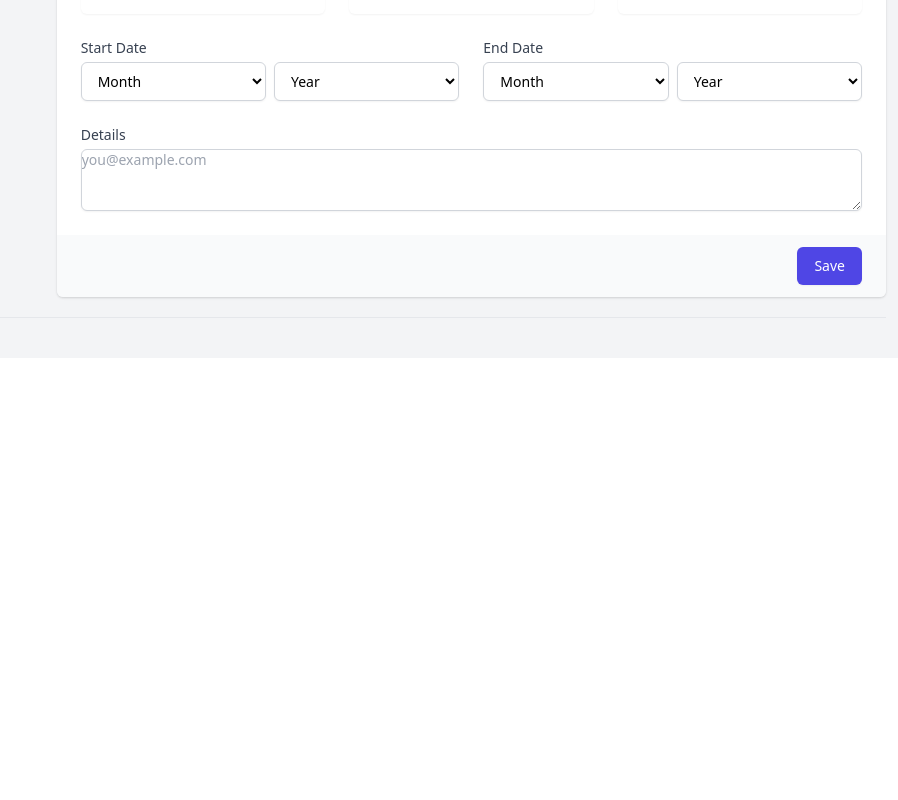
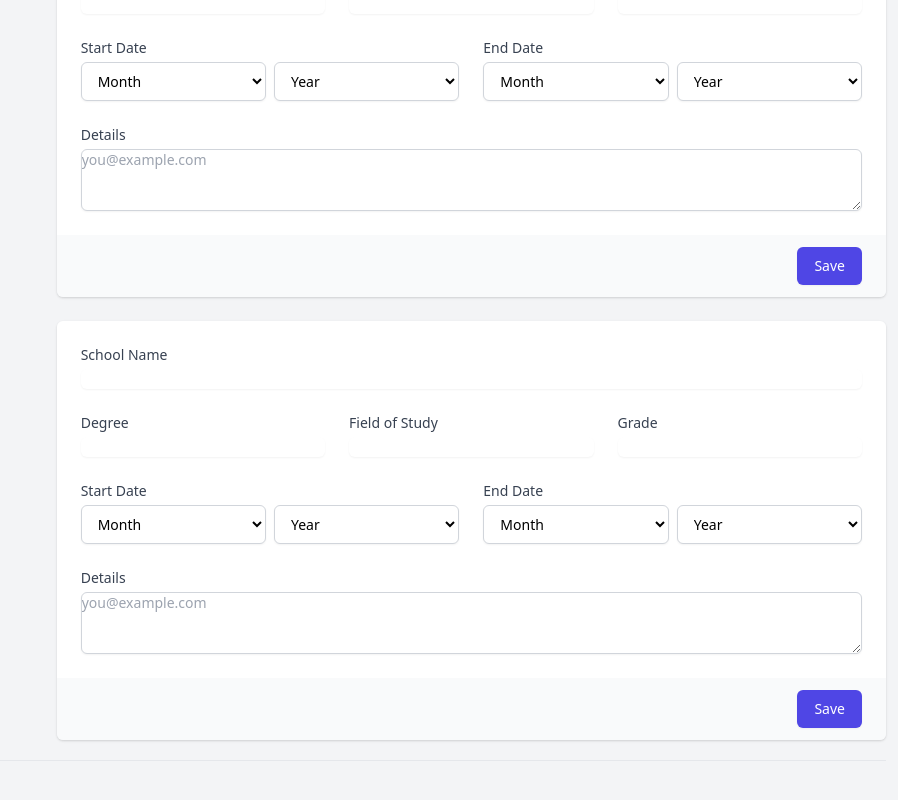
Before and after one commit to akathecoder/online-resume-portal, a Next.js app: page /profile in a window 1280 px wide. Shown: the part 806-1606 px from the top of the page, without its empty margins (382-1280 px from the left). Before the commit the page ends 1164 px from the top, so only its background shows below. Built offline with nearby package versions, Linux system fonts and the light colour scheme; no server answers.

Commit message:
reshaped form layout to accept multiple form cards if necessary

```diff
--- a/components/ProfileForms/EducationForm.tsx
+++ b/components/ProfileForms/EducationForm.tsx
@@ -9,6 +9,7 @@ import {
     StartDate,
 } from './EducationFormComps';
 import FormLayout from './FormLayout';
+import FormCard from './FormCard';
 
 const EducationForm: React.FC = () => {
     const handleSubmit = (event: React.FormEvent<HTMLFormElement>) => {
@@ -19,8 +20,8 @@ const EducationForm: React.FC = () => {
         <FormLayout
             heading="Education"
             description="This information will be displayed publicly so be careful what you share."
-            onSubmit={handleSubmit}
         >
+            <FormCard onSubmit={handleSubmit}>
                 <SchoolName />
                 <Degree />
                 <FieldOfStudy />
@@ -28,6 +29,17 @@ const EducationForm: React.FC = () => {
                 <StartDate />
                 <EndDate />
                 <Details />
+            </FormCard>
+
+            <FormCard onSubmit={handleSubmit}>
+                <SchoolName />
+                <Degree />
+                <FieldOfStudy />
+                <Grade />
+                <StartDate />
+                <EndDate />
+                <Details />
+            </FormCard>
         </FormLayout>
     );
 };
--- /dev/null
+++ b/components/ProfileForms/FormCard.tsx
@@ -0,0 +1,27 @@
+import React from 'react';
+import { SaveButton } from './GeneralFormComps';
+
+interface FormCardProps {
+    children: React.ReactNode;
+    onSubmit: (event: React.FormEvent<HTMLFormElement>) => void;
+}
+
+const FormCard: React.FC<FormCardProps> = ({
+    children,
+    onSubmit,
+}: FormCardProps) => {
+    return (
+        <form onSubmit={onSubmit}>
+            <div className="shadow sm:rounded-md sm:overflow-hidden">
+                <div className="px-4 py-5 bg-white space-y-6 sm:p-6 ">
+                    <div className="grid grid-cols-6 gap-6">{children}</div>
+                </div>
+                <div className="px-4 py-3 bg-gray-50 text-right sm:px-6">
+                    <SaveButton />
+                </div>
+            </div>
+        </form>
+    );
+};
+
+export default FormCard;
--- a/components/ProfileForms/FormLayout.tsx
+++ b/components/ProfileForms/FormLayout.tsx
@@ -5,34 +5,20 @@ interface FormLayoutProps {
     heading: string;
     description?: string;
     children?: React.ReactNode;
-    onSubmit: (event: React.FormEvent<HTMLFormElement>) => void;
 }
 
 const FormLayout: React.FC<FormLayoutProps> = ({
     heading,
     description,
     children,
-    onSubmit,
 }: FormLayoutProps) => {
     return (
         <>
             <div>
-                <div className="md:grid md:grid-cols-3 md:gap-6">
+                <div className="md:grid md:grid-cols-3 md:gap-6 ">
                     <Heading title={heading} description={description} />
-
-                    <div className="mt-5 md:mt-0 md:col-span-2">
-                        <form onSubmit={onSubmit}>
-                            <div className="shadow sm:rounded-md sm:overflow-hidden">
-                                <div className="px-4 py-5 bg-white space-y-6 sm:p-6 ">
-                                    <div className="grid grid-cols-6 gap-6">
-                                        {children}
-                                    </div>
-                                </div>
-                                <div className="px-4 py-3 bg-gray-50 text-right sm:px-6">
-                                    <SaveButton />
-                                </div>
-                            </div>
-                        </form>
+                    <div className="mt-5 md:mt-0 md:col-span-2 grid grid-cols-1 gap-6">
+                        {children}
                     </div>
                 </div>
             </div>
--- a/components/ProfileForms/ProfileCardForm.tsx
+++ b/components/ProfileForms/ProfileCardForm.tsx
@@ -1,4 +1,5 @@
 import React from 'react';
+import FormCard from './FormCard';
 import FormLayout from './FormLayout';
 import {
     About,
@@ -20,8 +21,8 @@ const ProfileCardForm: React.FC = () => {
         <FormLayout
             heading="Profile"
             description="This information will be displayed publicly so be careful what you share."
-            onSubmit={handleSubmit}
         >
+            <FormCard onSubmit={handleSubmit}>
                 <ProfilePhoto />
                 <Name />
                 <Position />
@@ -30,6 +31,7 @@ const ProfileCardForm: React.FC = () => {
                 <GraduationDate />
                 <Degree />
                 <Branch />
+            </FormCard>
         </FormLayout>
     );
 };
```
Lines whose indentation alone changed are shown as unchanged.
